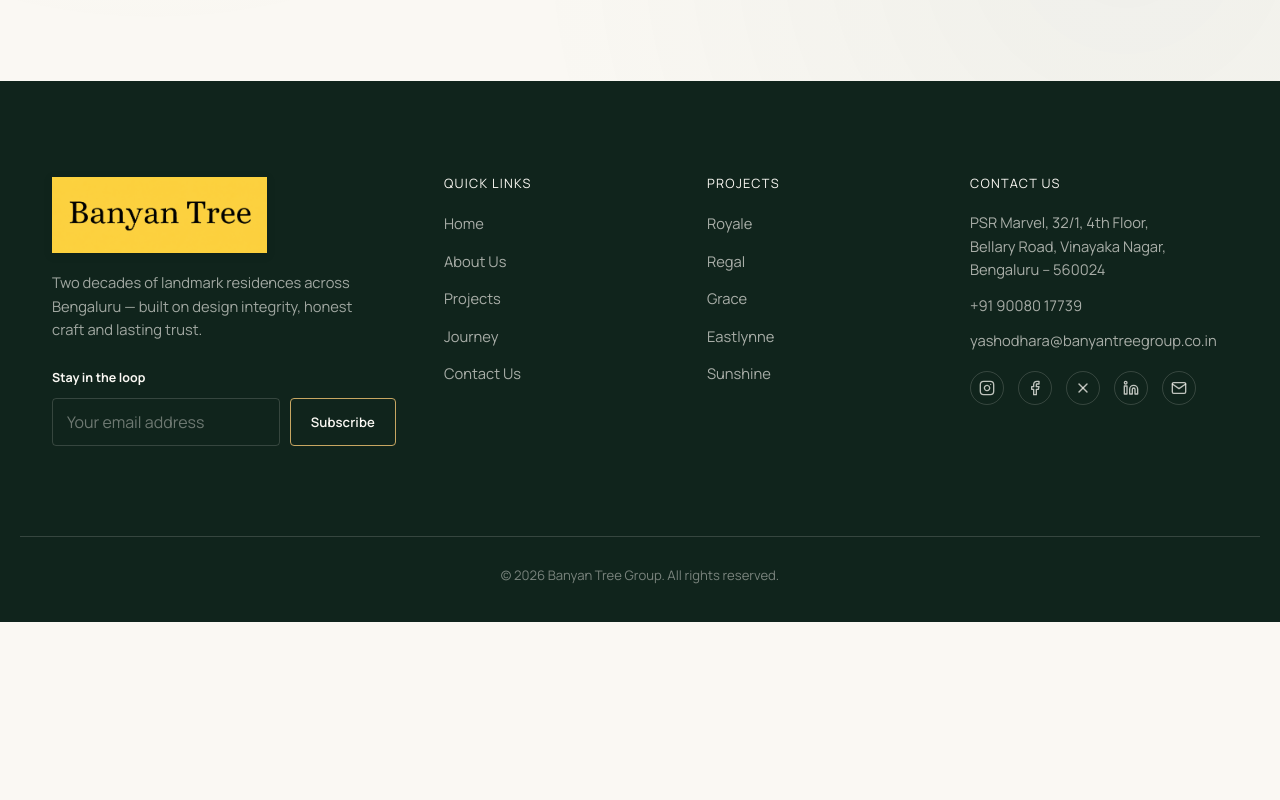
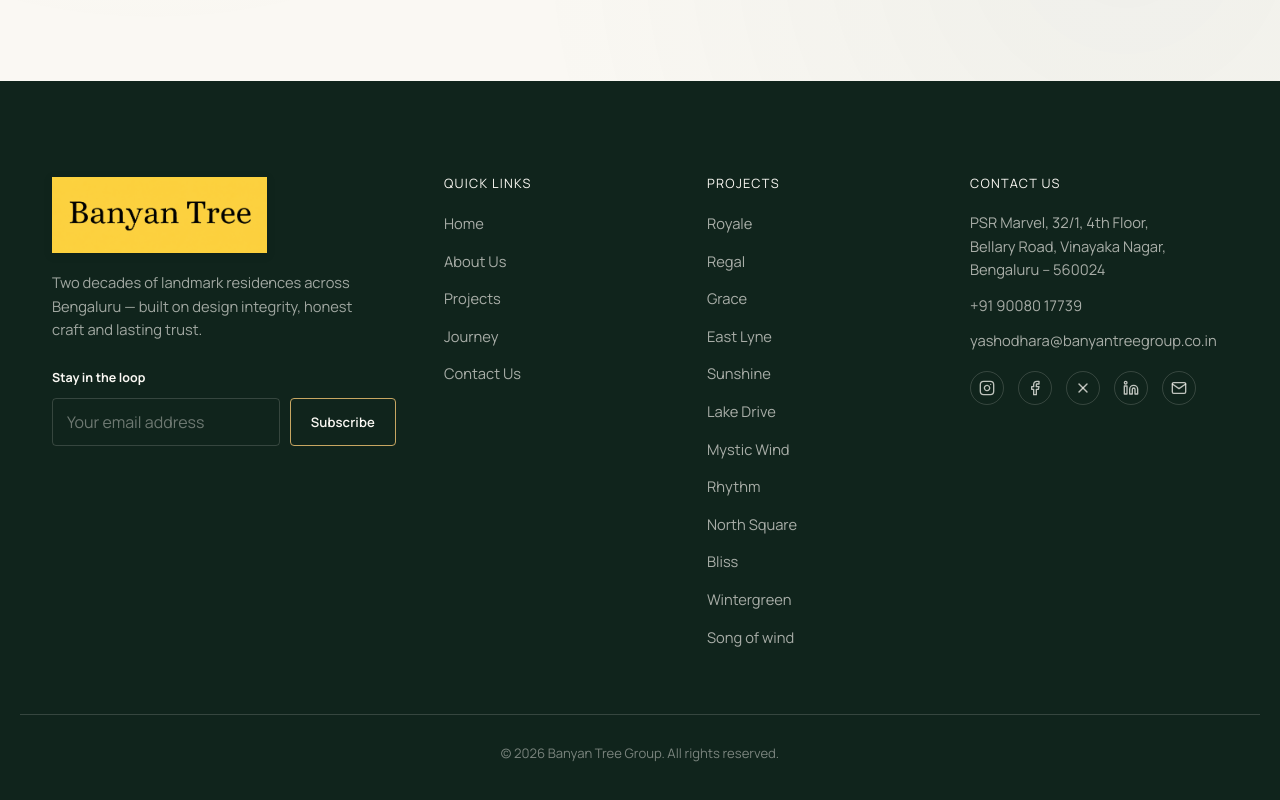
Before and after one commit to manjunath-webscafe/Banyan-tree-remastered, a React (Vite) app: page /contact in a window 1280 px wide. Shown: the part 1590-2390 px from the top of the page. Before the commit the page ends 2212 px from the top, so only its background shows below. Built offline with nearby package versions, Linux system fonts and the light colour scheme.

Commit message:
changed_1

```diff
--- a/src/components/Hero.jsx
+++ b/src/components/Hero.jsx
@@ -31,7 +31,7 @@
           <em>Built for generations.</em>
         </Reveal>
         <Reveal as="p" className="hero-sub">
-          Banyan Tree Group has spent two decades shaping Bengaluru&apos;s
+          Banyan Tree Group has spent over two decades shaping Bengaluru&apos;s
           finest addresses — where thoughtful architecture, honest craft and
           quiet luxury are allowed to grow, slowly and deliberately.
         </Reveal>
@@ -45,7 +45,11 @@
         </Reveal>
       </div>
 
-      <a href="#legacy" className="scroll-cue" aria-label="Scroll to next section">
+      <a
+        href="#legacy"
+        className="scroll-cue"
+        aria-label="Scroll to next section"
+      >
         <span></span>
       </a>
     </section>
--- a/src/data/site.js
+++ b/src/data/site.js
@@ -2,6 +2,7 @@
    All repeated page content lives here so components stay presentational. */
 
 export const brandName = "Banyan\u00A0Tree";
+import image from "../assets/comingsoon.jpg";
 
 export const navLinks = [
   { href: "/legacy", label: "Legacy" },
@@ -93,7 +94,7 @@
     alt: "Grace, a Banyan Tree residence in Richard's Town",
   },
   {
-    name: "Eastlynne",
+    name: "East Lyne",
     location: "Whitefield",
     tag: "Residential",
     status: "completed",
@@ -130,22 +131,75 @@
   },
   {
     name: "Anand Apartments",
-    location: "Off Sarjapur Road",
+    location: "JP nagar",
     tag: "Residential",
     status: "completed",
     image:
       "https://images.unsplash.com/photo-1522708323590-d24dbb6b0267?auto=format&fit=crop&w=900&q=80",
-    alt: "Anand Apartments, a Banyan Tree residence off Sarjapur Road",
+    alt: "Anand Apartments, a Banyan Tree residence JP nagar",
+  },
+  {
+    name: "North Square",
+    location: " Yelahanka",
+    tag: "Residential",
+    status: "completed",
+    image:
+      "https://images.unsplash.com/photo-1522708323590-d24dbb6b0267?auto=format&fit=crop&w=900&q=80",
+    alt: "North Square, a Banyan Tree residence Yelahanka",
+  },
+  {
+    name: "Bliss",
+    location: " Off Sarjapur Road",
+    tag: "Residential",
+    status: "completed",
+    image:
+      "https://images.unsplash.com/photo-1522708323590-d24dbb6b0267?auto=format&fit=crop&w=900&q=80",
+    alt: "Bliss, a Banyan Tree residence Off Sarjapur Road,",
+  },
+  {
+    name: "Wintergreen",
+    location: " Sarjapur Ring Road",
+    tag: "Residential",
+    status: "completed",
+    image:
+      "https://images.unsplash.com/photo-1522708323590-d24dbb6b0267?auto=format&fit=crop&w=900&q=80",
+    alt: "Wintergreen, a Banyan Tree residence Sarjapur Ring Road,",
+  },
+  {
+    name: "Rhythm",
+    location: " Off Hennur Road",
+    tag: "Residential",
+    status: "completed",
+    image:
+      "https://images.unsplash.com/photo-1522708323590-d24dbb6b0267?auto=format&fit=crop&w=900&q=80",
+    alt: "Rhythm, a Banyan Tree residence Off Hennur Road",
+  },
+  {
+    name: "Song of wind",
+    location: " Nandi Hills",
+    tag: "Residential",
+    status: "completed",
+    image:
+      "https://images.unsplash.com/photo-1522708323590-d24dbb6b0267?auto=format&fit=crop&w=900&q=80",
+    alt: "Song of wind, a Banyan Tree residence Nandi Hills",
   },
   {
     name: "Marigold Homes",
     location: "Bengaluru",
-    tag: "Upcoming",
-    status: "upcoming",
+    tag: "Ongoing",
+    status: "ongoing",
     upcoming: true,
     image:
       "https://images.unsplash.com/photo-1518481612222-68bbe828ecd1?auto=format&fit=crop&w=900&q=80",
-    alt: "Marigold Homes, an upcoming Banyan Tree development",
+    alt: "Marigold Homes, an ongoing Banyan Tree development",
+  },
+  {
+    name: "Coming Soon....!",
+    location: "Bengaluru",
+    tag: "Upcoming",
+    status: "Upcoming",
+    image: { image },
+    alt: "upcoming",
   },
 ];
 
@@ -159,7 +213,7 @@
     body: "Our in\u2011house advisory works alongside leading lenders to structure financing that fits your family's plans, not just ours.",
   },
   {
-    title: "Two Decades of Trust",
+    title: "Over Two Decades of Trust",
     body: "Generations of Bengaluru families have chosen Banyan Tree — a track record built on homes that were delivered as promised.",
   },
   {
@@ -324,8 +378,15 @@
   "Royale",
   "Regal",
   "Grace",
-  "Eastlynne",
+  "East Lyne",
   "Sunshine",
+  "Lake Drive",
+  "Mystic Wind",
+  "Rhythm",
+  "North Square",
+  "Bliss",
+  "Wintergreen",
+  "Song of wind",
 ];
 
 /* Real profile URLs to be added later — hrefs are placeholders until then. */
```
Also changed, not shown: 1 other file (tests, documents, lock files or other folders).
